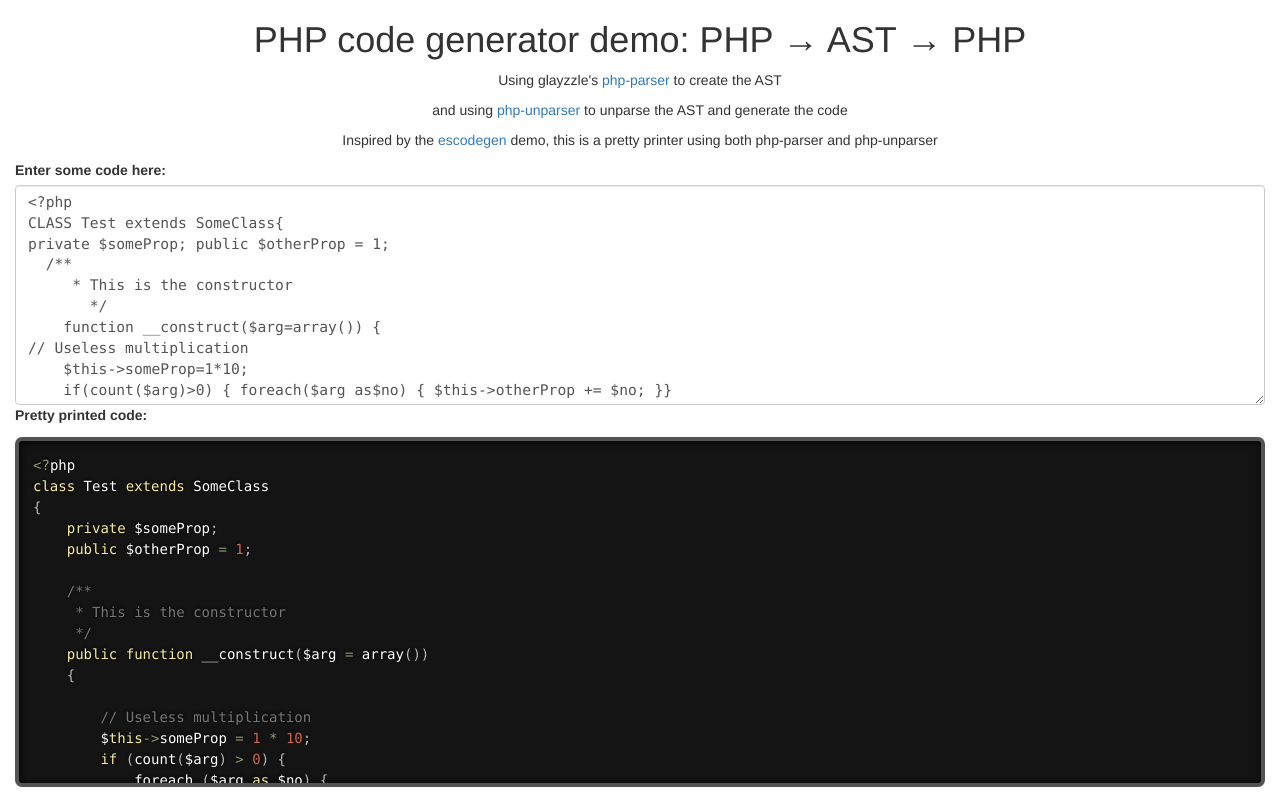
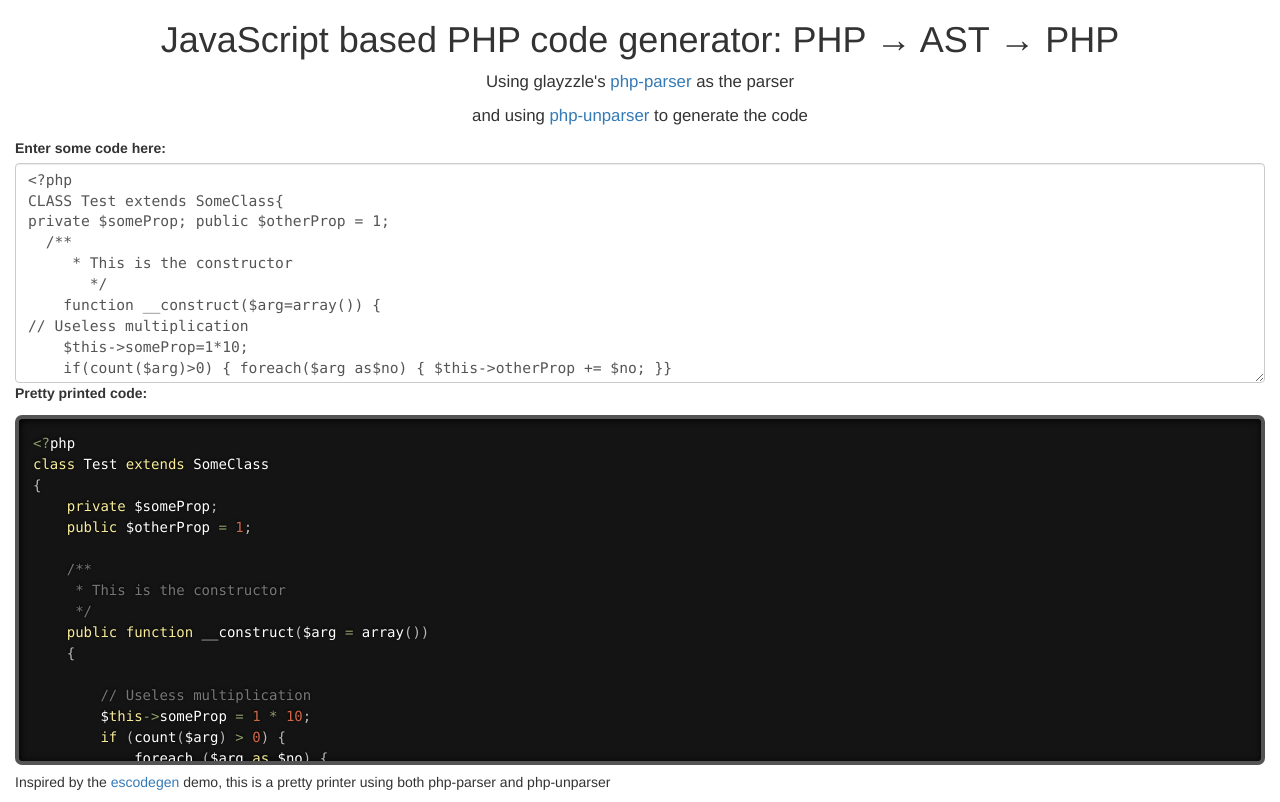
Before and after one commit to chris-l/php-unparser, a plain HTML site: page index.html in a window 1280 px wide. Drawn offline with nearby package versions, Linux system fonts and the light colour scheme.

Commit message:
Small change to the design

```diff
--- a/index.html
+++ b/index.html
@@ -12,14 +12,18 @@
 <link rel="stylesheet" href="//cdn.jsdelivr.net/prism/1.5.1/themes/prism-twilight.css">
 <script src="//cdn.jsdelivr.net/prism/1.5.1/prism.js"></script>
 <script src="//cdn.jsdelivr.net/prism/1.5.1/components/prism-php.min.js"></script>
+<style>
+p.top {
+ font-size: 1.2em;
+}
+</style>
 </head>
 <body>
 <div class="container-fluid">
   <div class="centered">
-    <h1>PHP code generator demo: PHP → AST → PHP</h1>
-    <p>Using glayzzle's <a href="https://github.com/glayzzle/php-parser">php-parser</a> to create the AST</p>
-    <p>and using <a href="https://github.com/chris-l/php-unparser">php-unparser</a> to unparse the AST and generate the code</p>
-    <p>Inspired by the <a href="https://estools.github.io/escodegen/demo/index.html">escodegen</a> demo, this is a pretty printer using both php-parser and php-unparser</p>
+    <h1>JavaScript based PHP code generator: PHP → AST → PHP</h1>
+    <p class="top">Using glayzzle's <a href="https://github.com/glayzzle/php-parser">php-parser</a> as the parser</p>
+    <p class="top">and using <a href="https://github.com/chris-l/php-unparser">php-unparser</a> to generate the code</p>
   </div>
   <div class="row">
     <div class="col-lg-12">
@@ -45,6 +49,7 @@ $e = new Test(Array(1,2,));
     <div class="col-lg-12">
       <label for="output">Pretty printed code:</label>
       <pre class="language-javascript"><code class="language-javascript" id="output"></code></pre>
+      <p>Inspired by the <a href="https://estools.github.io/escodegen/demo/index.html">escodegen</a> demo, this is a pretty printer using both php-parser and php-unparser</p>
     </div>
   </div>
 </div>
```
